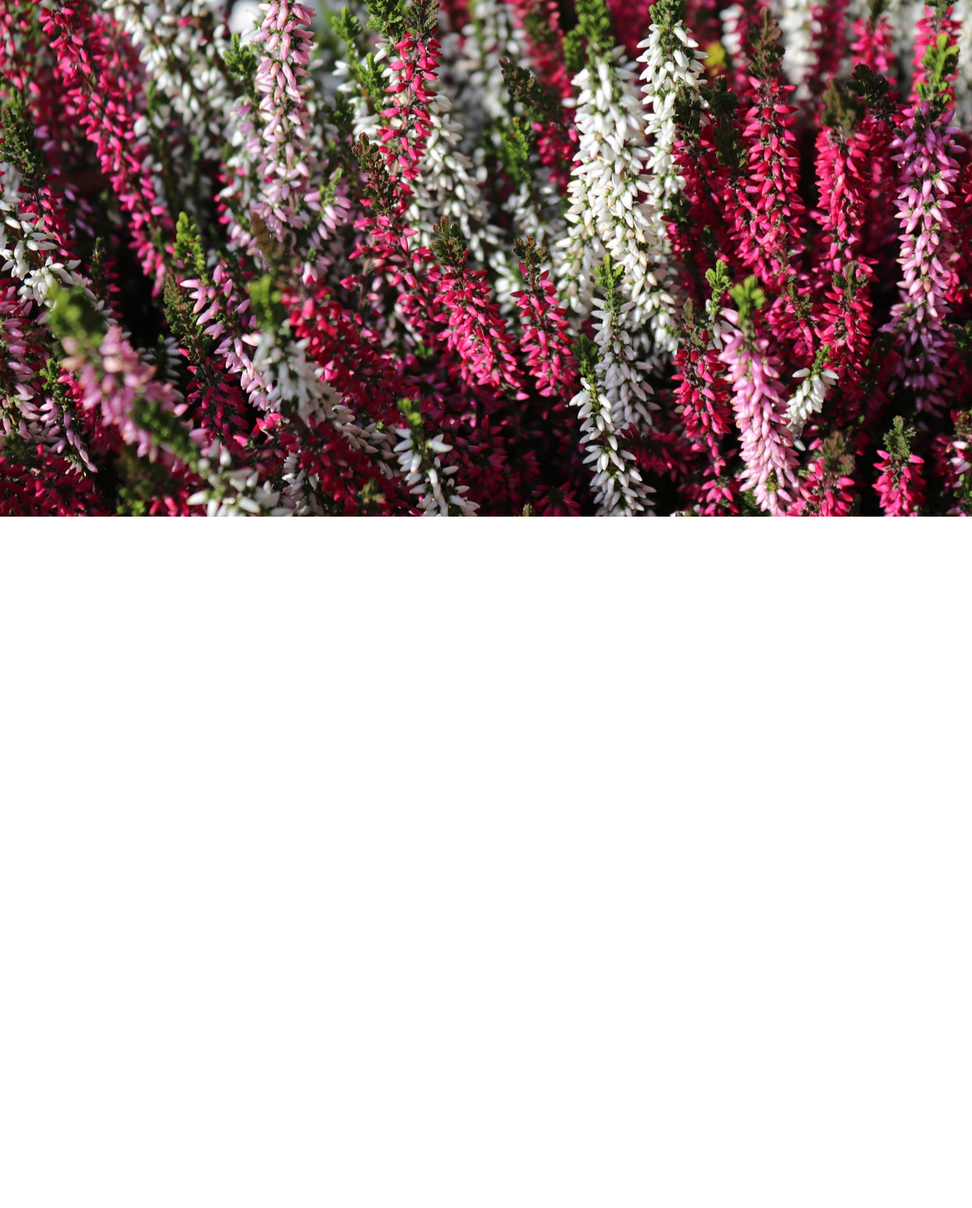
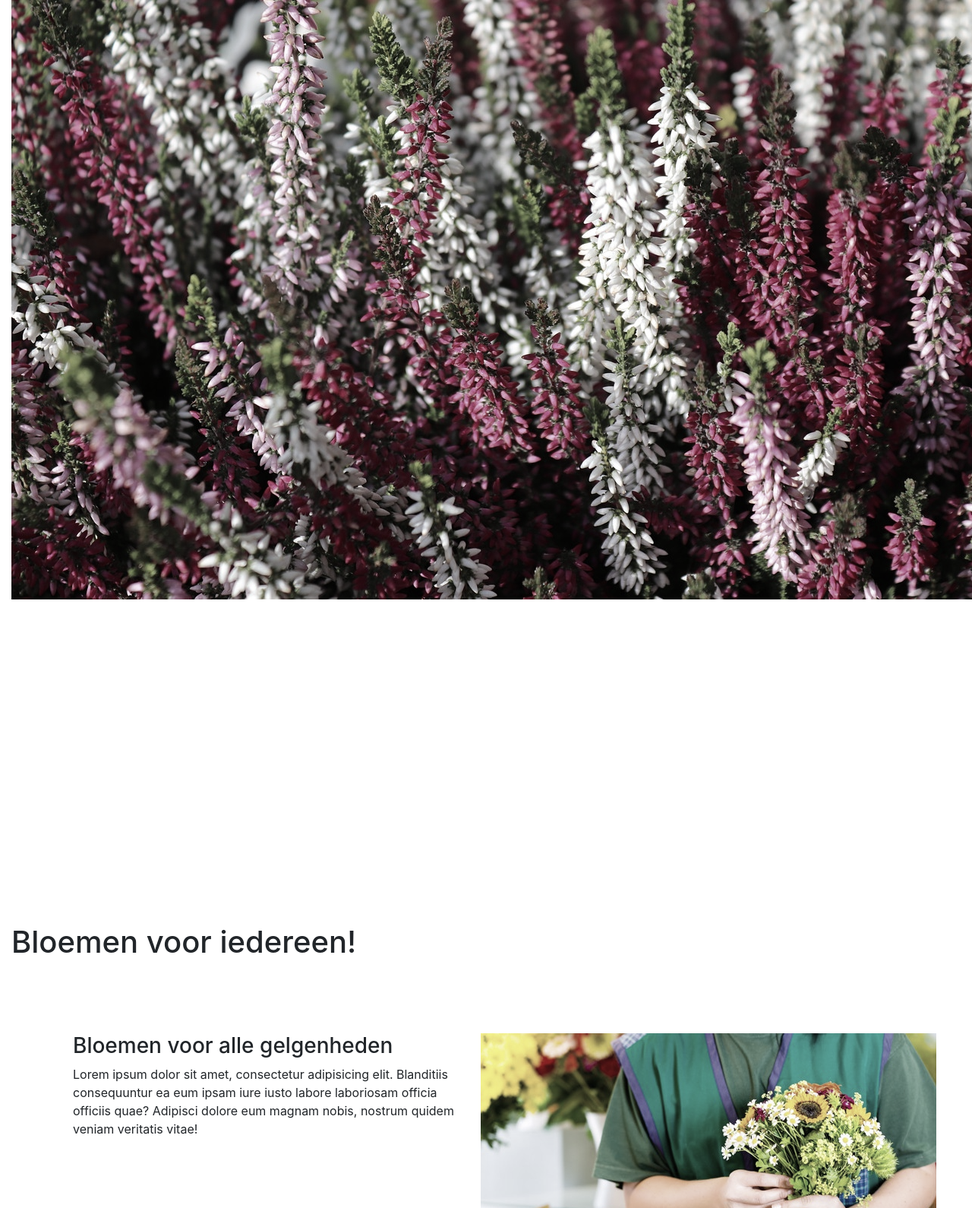
Before and after one commit to bennami/Social-impact, a plain HTML site: page index.html in a window 1280 px wide. Shown: the part 120-1710 px from the top of the page at 76% size. Before the commit the page ends 800 px from the top, so only its background shows below. Drawn offline with nearby package versions, Linux system fonts and the light colour scheme.

Commit message:
fixing navbar adding filter to img

```diff
--- a/index.html
+++ b/index.html
@@ -12,8 +12,8 @@
 
 <header>
 <!-- navbar -->
-    <div class="container-fluid banner">
-    <nav class="navbar navbar-expand-md navbar-dark bg-none position-sticky">
+
+    <nav class="navbar navbar-expand-md navbar-light bg-light">
         <a class="navbar-brand " href="#">Bloemen Abeel Diane</a>
         <button class="navbar-toggler" type="button" data-toggle="collapse" data-target="#navbarNav"  aria-label="Toggle navigation">
             <span class="navbar-toggler-icon"></span>
@@ -25,8 +25,9 @@
             </div>
         </div>
     </nav>
-
-        <div class="col-md-6 offset-md-3" class="info"><h1 text-center>Bloemen voor iedereen!</h1></div>
+    <div class="container-fluid banner">
+       <div class="img"> <img class=cover src="flowercover.jpg"></div>
+        <div  class="info"><h1 text-center>Bloemen voor iedereen!</h1></div>
     </div>
 
     <!-- card img overlay -->
@@ -34,6 +35,19 @@
 
 </header>
 
+<section class="container d-flex m-5 p-5 justify-content-center">
+    <section class="row">
+    <div class="text col-lg-6 col-sm-12">
+        <h3>Bloemen voor alle gelgenheden</h3>
+        <p>Lorem ipsum dolor sit amet, consectetur adipisicing elit. Blanditiis consequuntur ea eum ipsam iure iusto labore laboriosam officia officiis quae? Adipisci dolore eum magnam nobis, nostrum quidem veniam veritatis vitae!</p>
+    </div>
+    <div class="img col-lg-6 col-sm-12">
+        <img src="flower-business.jpg">
+    </div>
+    </section>
+
+</section>
+
 </div>
 <script src="https://code.jquery.com/jquery-3.4.1.slim.min.js" integrity="sha384-J6qa4849blE2+poT4WnyKhv5vZF5SrPo0iEjwBvKU7imGFAV0wwj1yYfoRSJoZ+n" crossorigin="anonymous"></script>
 <script src="https://cdn.jsdelivr.net/npm/popper.js@1.16.0/dist/umd/popper.min.js" integrity="sha384-Q6E9RHvbIyZFJoft+2mJbHaEWldlvI9IOYy5n3zV9zzTtmI3UksdQRVvoxMfooAo" crossorigin="anonymous"></script>
--- a/main.scss
+++ b/main.scss
@@ -1,23 +1,19 @@
 body{
-  background-color: white;
-  color: white;
+
+img{
+  filter: grayscale(0.6);
+}
 
 .banner{
-  height: 100vh;
-  width: 100%;
-  background: url("flowercover.jpg");
-  background-position: center;
-  background-size: cover;
-  background-repeat: no-repeat;
-  position: top;
-
-  .banner .navbar{
-    margin-top: 10%;
+  align-items: center;
+  width: 100vw;
+  img{
+width: 100vw;
   }
 }
-  h1.title{
-    color: white;
-
+  .info{
+    position: relative;
+    bottom: 0;
   }
 
 .navbar-toggler{
@@ -30,11 +26,6 @@ body{
 
   }
 
- .card-img-overlay{
-   text-align: center;
-   position: absolute;
-   width: 100vw;
-   margin-top: 200px;
- }
+
 }
 }
```
Also changed, not shown: flower-business.jpg (added), main.css, 1 other file.
